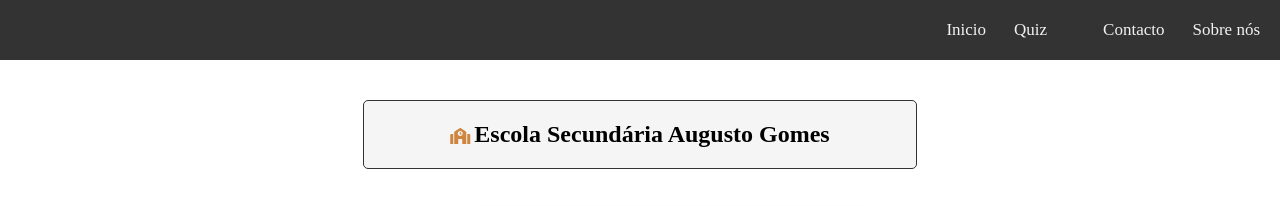
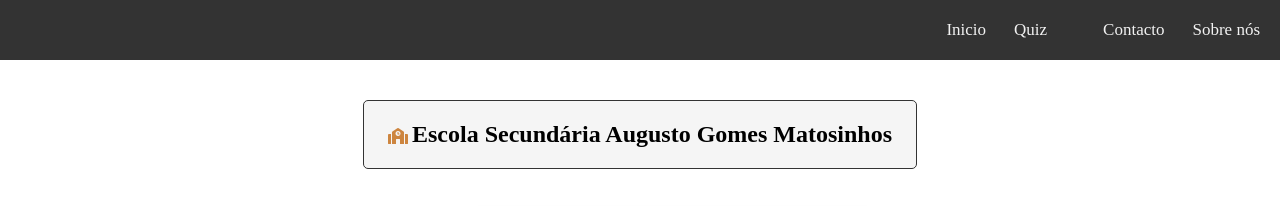
Before and after one commit to FernandoSousaEsag/teste, a plain HTML site: page index.html in a window 1280 px wide. Shown: the top 206 px of the page. Drawn offline with Linux system fonts and the light colour scheme.

Commit message:
Add files via upload

```diff
--- a/index.html
+++ b/index.html
@@ -14,7 +14,7 @@
     />
     <!--Favicon -->
     <link rel="stylesheet" href="src/imagens/iconMatosinhos.png">
-    <title>Exercicio 2 </title>
+    <title>Exercicio 3 </title>
   </head>
 
   <body>
@@ -30,7 +30,7 @@
     </nav>
     <article class="myClass">
       <i class="fas fa-school"></i>
-      <h1>Escola Secundária Augusto Gomes</h1>
+      <h1>Escola Secundária Augusto Gomes Matosinhos</h1>
 
 
     </article>
```
